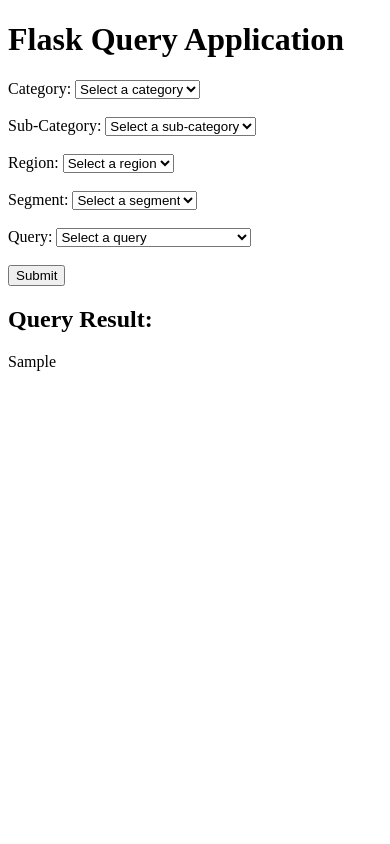
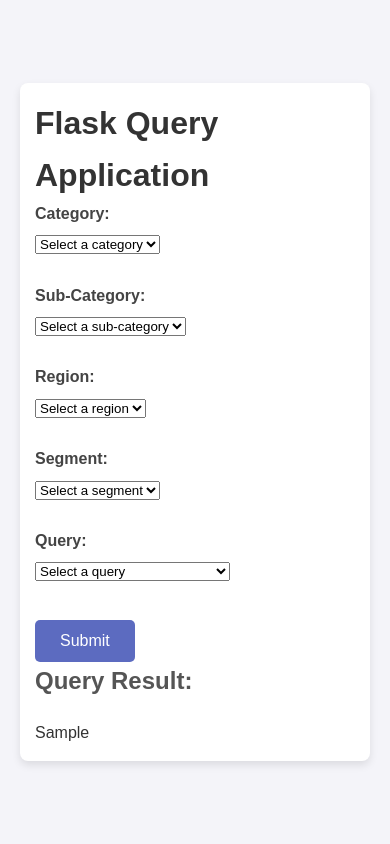
Before and after one commit to Hoffman3/Flask-Office-Supply-Data, a Flask app: template templates/index.html in a window 390 px wide. Run offline with Flask 3, Linux system fonts and the light colour scheme; the template is opened without the code that fills it: most values are stand-ins (such as "Sample title", 1, 10 or a date in 2020).

Commit message:
Added CSS for styling and updated HTML

```diff
--- a/static/style.css
+++ b/static/style.css
@@ -0,0 +1,165 @@
+/* Reset default browser styles */
+* {
+    margin: 0;
+    padding: 0;
+    box-sizing: border-box;
+}
+
+/* Set a universal font and color scheme */
+body {
+    background-color: #f4f4f9; /* Soft background color */
+    font-family: 'Arial', sans-serif; /* Clean and modern font */
+    color: #333; /* Dark grey text color for good readability */
+    line-height: 1.6;
+    height: 100vh; /* Full viewport height */
+    display: flex;
+    justify-content: center;
+    align-items: center;
+    flex-direction: column;
+}
+
+/* Add a container with padding, centered content */
+.container {
+    width: 100%;
+    max-width: 1200px;
+    padding: 20px;
+    background-color: white;
+    border-radius: 8px;
+    box-shadow: 0 4px 8px rgba(0, 0, 0, 0.1); /* Soft shadow for a 3D effect */
+    margin: 20px;
+}
+
+/* Header styles */
+header {
+    text-align: center;
+    margin-bottom: 40px;
+}
+
+header h1 {
+    color: #5c6bc0; /* Calm blue color */
+    font-size: 36px;
+    letter-spacing: 1px;
+    font-weight: bold;
+}
+
+/* Subheadings */
+h2 {
+    color: #555; /* Slightly lighter grey for subheadings */
+    font-size: 28px;
+    margin-bottom: 20px;
+}
+
+/* Styling for paragraphs */
+p {
+    font-size: 16px;
+    color: #666;
+    line-height: 1.8;
+    margin-bottom: 20px;
+}
+
+/* Links styling */
+a {
+    color: #5c6bc0;
+    text-decoration: none;
+    transition: color 0.3s ease;
+}
+
+a:hover {
+    color: #3949ab; /* Darker blue on hover */
+}
+
+/* Buttons */
+button {
+    background-color: #5c6bc0; /* Matching button color */
+    color: white;
+    font-size: 16px;
+    border: none;
+    padding: 12px 25px;
+    cursor: pointer;
+    border-radius: 5px;
+    transition: background-color 0.3s ease;
+    margin-top: 10px;
+}
+
+button:hover {
+    background-color: #3949ab; /* Darker shade of blue when hovered */
+}
+
+button:focus {
+    outline: none;
+}
+
+/* Input fields */
+input[type="text"],
+input[type="email"],
+input[type="password"],
+textarea {
+    width: 100%;
+    padding: 12px;
+    font-size: 16px;
+    border: 2px solid #ddd;
+    border-radius: 5px;
+    margin-bottom: 20px;
+    box-sizing: border-box;
+    transition: border-color 0.3s ease;
+}
+
+input[type="text"]:focus,
+input[type="email"]:focus,
+input[type="password"]:focus,
+textarea:focus {
+    border-color: #5c6bc0;
+    outline: none;
+}
+
+/* Form labels */
+label {
+    font-weight: bold;
+    color: #444;
+    margin-bottom: 5px;
+    display: block;
+}
+
+/* Flexbox container for centering content */
+.center-content {
+    display: flex;
+    justify-content: center;
+    align-items: center;
+    height: 100vh; /* Full viewport height */
+}
+
+/* Card-style form or content boxes */
+.card {
+    background-color: #ffffff;
+    padding: 30px;
+    border-radius: 8px;
+    box-shadow: 0 4px 12px rgba(0, 0, 0, 0.1); /* Slight shadow for depth */
+    width: 100%;
+    max-width: 600px;
+}
+
+.card h3 {
+    font-size: 24px;
+    margin-bottom: 20px;
+}
+
+/* Responsive Design: Stack elements on small screens */
+@media (max-width: 768px) {
+    body {
+        padding: 20px;
+    }
+    .container {
+        margin: 0;
+        width: 100%;
+        padding: 15px;
+    }
+    header h1 {
+        font-size: 28px;
+    }
+    h2 {
+        font-size: 24px;
+    }
+    .card {
+        padding: 20px;
+    }
+}
--- a/templates/index.html
+++ b/templates/index.html
@@ -4,8 +4,12 @@
     <meta charset="UTF-8">
     <meta name="viewport" content="width=device-width, initial-scale=1.0">
     <title>Flask Query App</title>
+
+    <!-- Link to the external CSS file -->
+    <link rel="stylesheet" href="{{ url_for('static', filename='style.css') }}">
 </head>
 <body>
+    <div class="container">
         <h1>Flask Query Application</h1>
         <form method="POST">
             <label for="category">Category:</label>
@@ -62,5 +66,6 @@
         <h2>Query Result:</h2>
         <div>{{ query_result | safe }}</div>
         {% endif %}
+    </div>
 </body>
 </html>
```
Also changed, not shown: 1 other file. Lines whose indentation alone changed are shown as unchanged.
